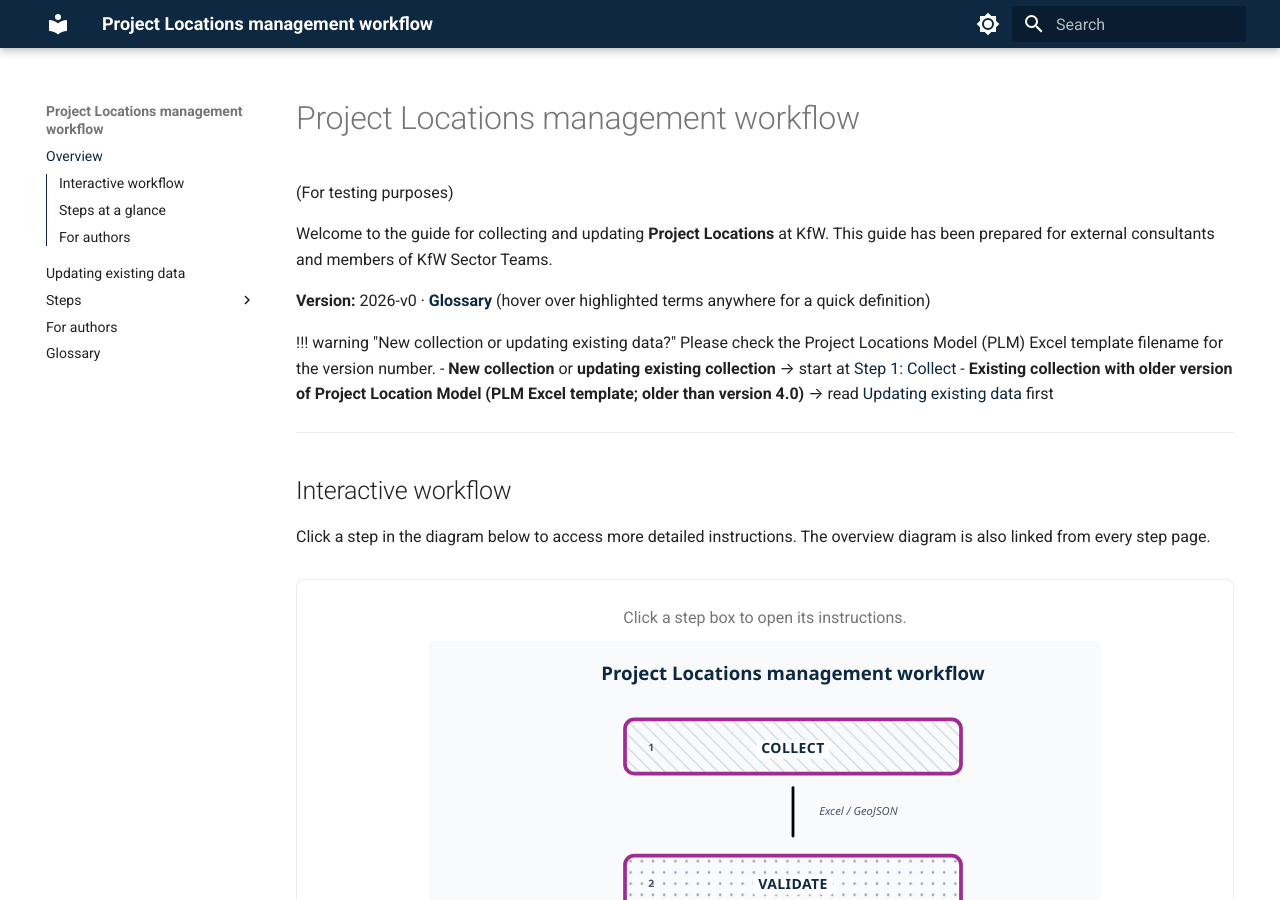
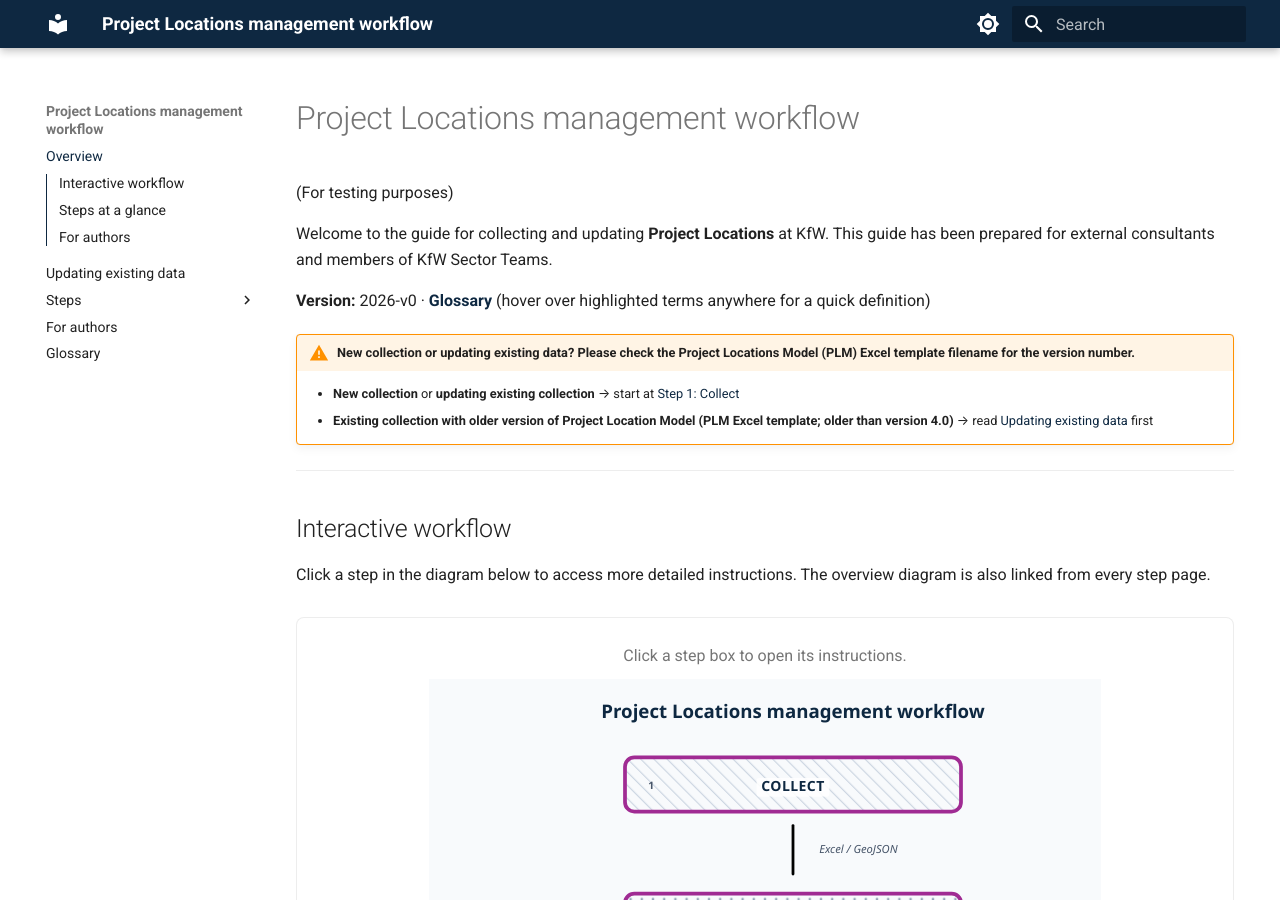
Before and after one commit to mapme-initiative/Project-Locations-workflow-guide, an MkDocs documentation site: the page built from docs/index.md, in a window 1280 px wide and 900 px high. Built offline with MkDocs 1.6.1 and Material for MkDocs 9.7.7, drawn with Linux system fonts in a browser that asks for light colours.

Commit message:
Update index.md

```diff
--- a/docs/index.md
+++ b/docs/index.md
@@ -6,7 +6,7 @@ Welcome to the guide for collecting and updating **Project Locations** at KfW. T
 
 **Version:** 2026-v0 · **[Glossary](glossary.md)** (hover over highlighted terms anywhere for a quick definition)
 
-!!! warning "New collection or updating existing data?" Please check the Project Locations Model (PLM) Excel template filename for the version number.
+!!! warning "New collection or updating existing data? Please check the Project Locations Model (PLM) Excel template filename for the version number."
     - **New collection** or **updating existing collection** → start at [Step 1: Collect](steps/01-collect.md)
     - **Existing collection with older version of Project Location Model (PLM Excel template; older than version 4.0)** → read [Updating existing data](updating-existing-data.md) first
 
```
